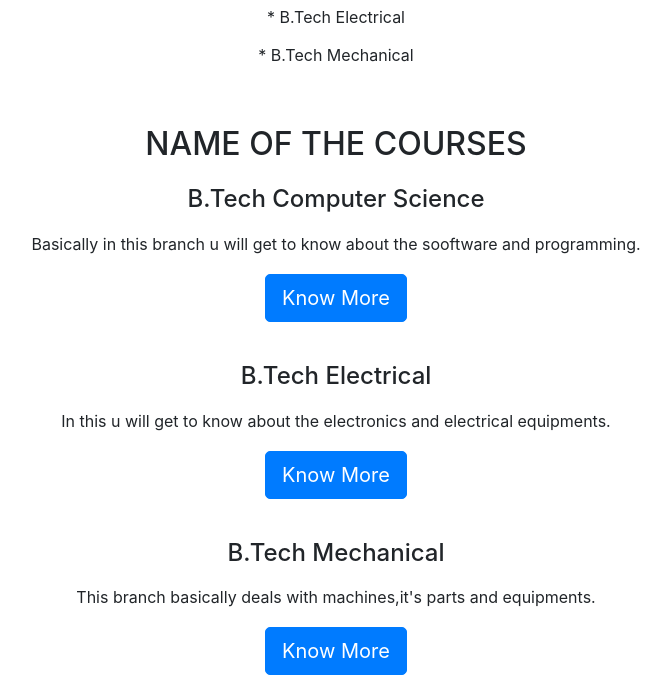
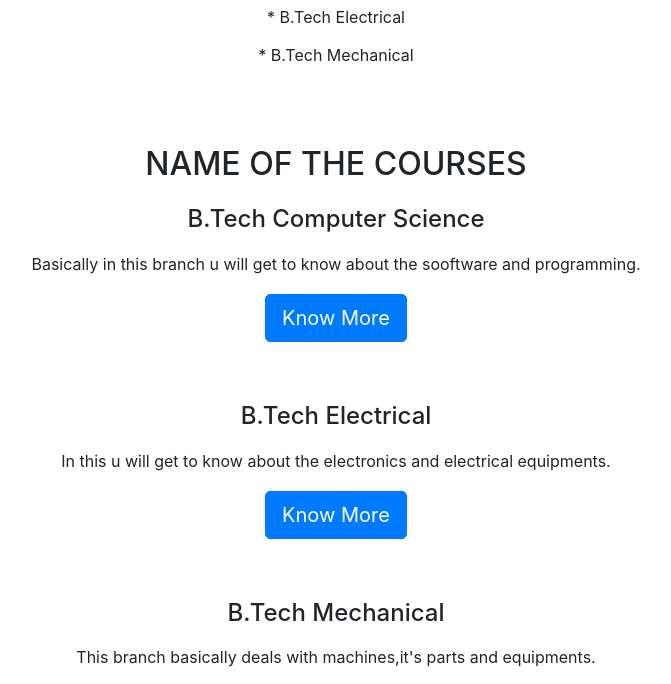
Before and after one commit to shrekl1234/Ayushi, a plain HTML site: page index.html in a window 1280 px wide. Shown: the part 679-1363 px from the top of the page, without its empty margins (304-975 px from the left). Drawn offline with nearby package versions, Linux system fonts and the light colour scheme.

Commit message:
Add files via upload

```diff
--- a/css/style.css
+++ b/css/style.css
@@ -186,3 +186,7 @@ section{
 .fa-3x{
   padding: auto 40px;
 }
+
+.item{
+  margin: 20px 0;
+}
--- a/index.html
+++ b/index.html
@@ -62,7 +62,7 @@
       <p>* B.Tech Mechanical</p>
     </section>
 
-    <section>
+    <section class="item">
       <h2>NAME OF THE COURSES</h2>
       <h4>B.Tech Computer Science</h4>
       <p>Basically in this branch u will get to know about the sooftware
@@ -71,14 +71,14 @@
       <button class="btn btn-primary btn-lg" type="button" name="button">Know More</button>
     </section>
 
-    <section>
+    <section class="item">
       <h4>B.Tech Electrical</h4>
       <p>In this u will get to know about the electronics
         and electrical equipments.</p>
       <button class="btn btn-primary btn-lg" type="button" name="button">Know More</button>
     </section>
 
-    <section>
+    <section class="item">
       <h4>B.Tech Mechanical</h4>
       <p>This branch basically deals with machines,it's parts
         and equipments.</p>
```
